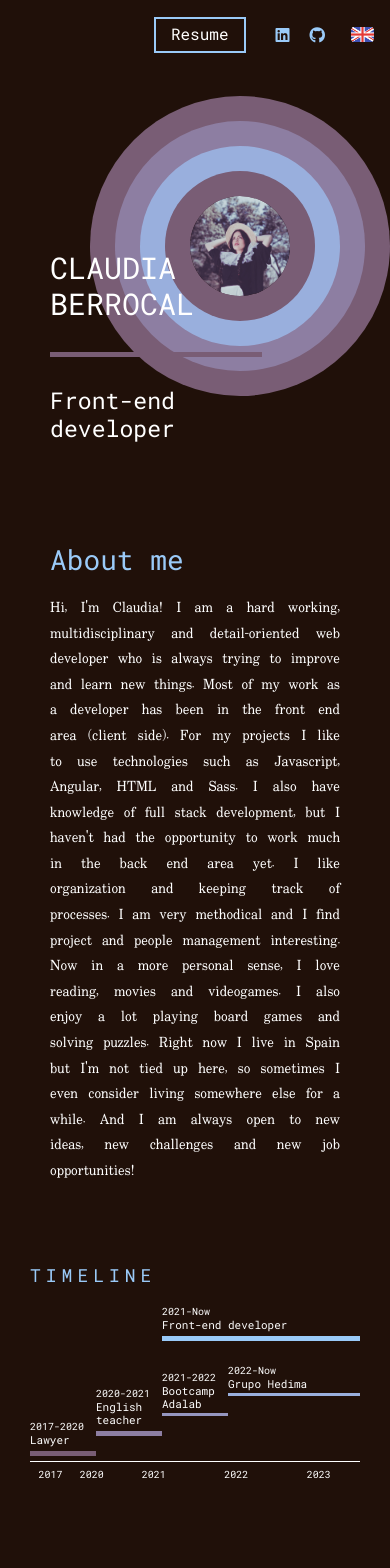
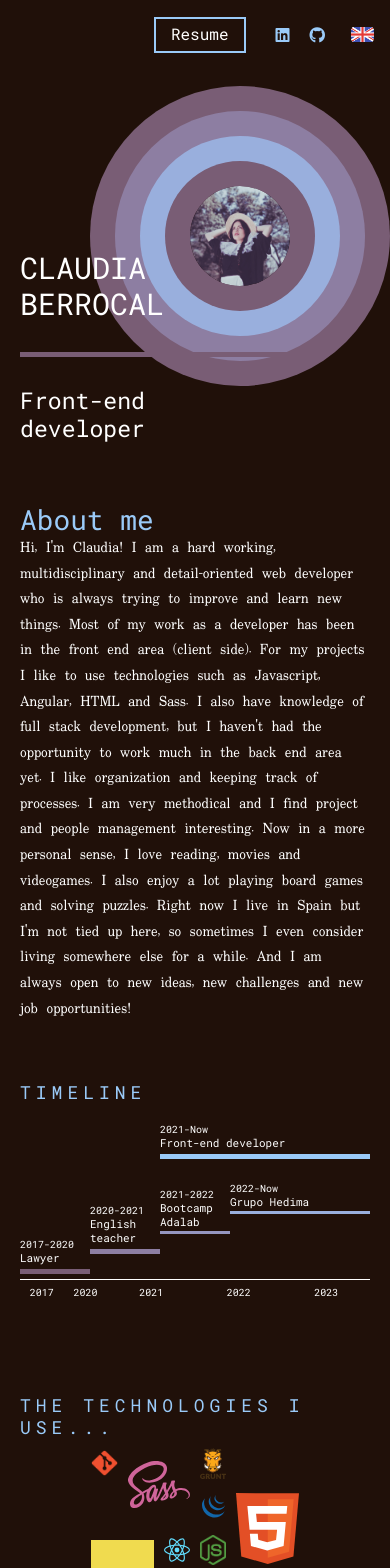
Before and after one commit to claudiabg-c/my-dev-portfolio, an Angular app: page /#/en/home in a window 390 px wide. Shown: the top 1568 px of the page. Built offline with nearby package versions, Linux system fonts and the light colour scheme.

Commit message:
Update responsive style.

```diff
--- a/src/app/components/about/about.component.scss
+++ b/src/app/components/about/about.component.scss
@@ -224,7 +224,7 @@
 @media screen and (max-width: 425px) {
     .about {
         grid-template-columns: 1fr;
-        padding: 30px;
+        padding: 30px 20px;
         .technologies {
             padding: 60px 0 0;
             .technologies-image {
@@ -235,11 +235,12 @@
             grid-column: 1/2;
             grid-row: 1/2;
             .title-info {
-                margin: 20px;
+                margin: 0;
             }
             .description {
-                margin: 20px;
+                margin: 0;
                 font-size: 14px;
+                text-align: left;
             }
         }
         .timeline {
--- a/src/app/components/footer/footer.component.scss
+++ b/src/app/components/footer/footer.component.scss
@@ -61,8 +61,9 @@
                     height: 15px;
                     width: 15px;
                     .email {
-                        top: 40%;
+                        top: 25%;
                         left: 100%;
+                        padding-left: 20px;
                     }
                 }
             }
--- a/src/app/components/header/header.component.scss
+++ b/src/app/components/header/header.component.scss
@@ -200,11 +200,14 @@
 @media screen and (max-width: 425px) {
     .header {
         .header-info {
-            padding: 50px;
+            padding: 50px 20px 30px;
             width: 100%;
             .name {
                 font-size: 30px;
                 max-width: 100%;
+            }
+            .job {
+                max-width: 50%;
             }
         }
         .header-img {
```
